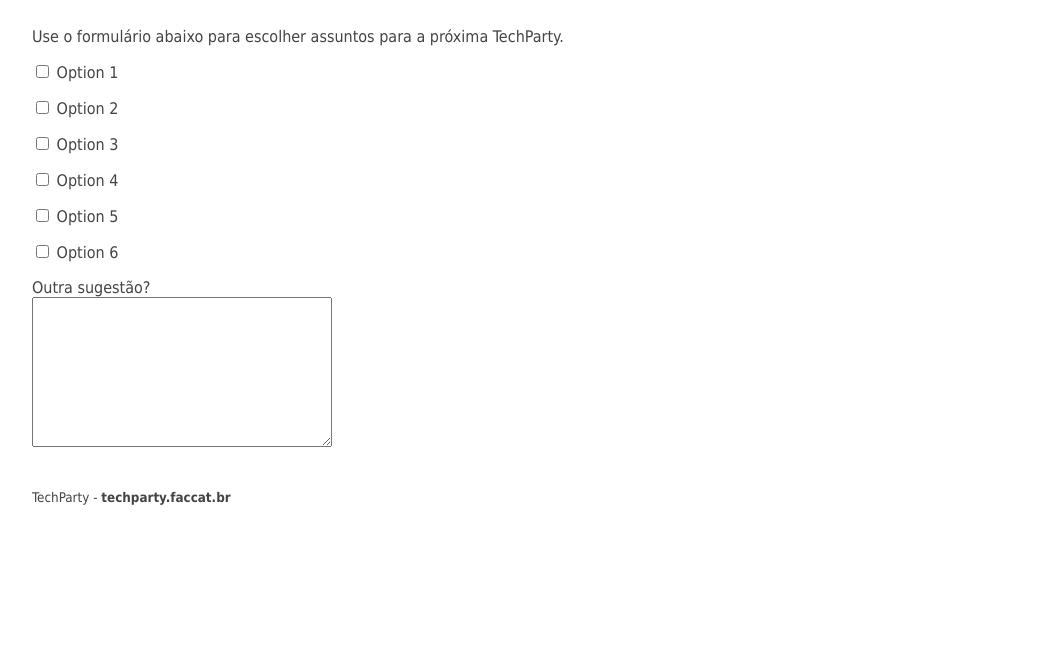
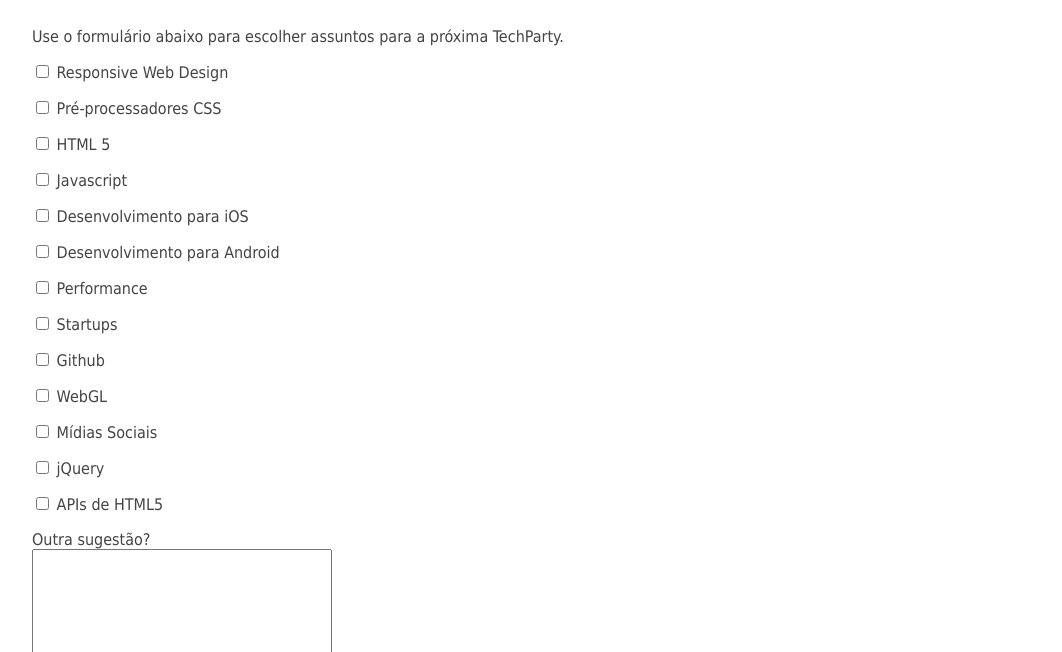
Before and after one commit to techparty/techparty-suggestion, a website: page views/index.html in a window 1280 px wide. Shown: the part 300-952 px from the top of the page, without its empty margins (108-1170 px from the left). Before the commit the page ends 826 px from the top, so only its background shows below. Drawn offline with Linux system fonts and the light colour scheme; files that its build step writes are made by us from their sources; files whose address does not match are found by name.

Commit message:
Add options

```diff
--- a/views/index.html
+++ b/views/index.html
@@ -42,41 +42,88 @@
       <section class="section">
         <p>Use o formulário abaixo para escolher assuntos para a próxima TechParty.</p>
 
-        <form action="" id="form">
+        <form action="./submit" method="post" id="form">
           <p>
-            <input type="checkbox" name="" id="opt-1">
-            <label for="opt-1">Option 1</label>
+            <input type="checkbox" name="opt[rwd]" id="opt-1">
+            <label for="opt-1">Responsive Web Design</label>
           </p>
 
           <p>
-            <input type="checkbox" name="" id="opt-2">
-            <label for="opt-2">Option 2</label>
+            <input type="checkbox" name="opt[preprocessadores]" id="opt-2">
+            <label for="opt-2">Pré-processadores CSS</label>
           </p>
 
           <p>
-            <input type="checkbox" name="" id="opt-3">
-            <label for="opt-3">Option 3</label>
+            <input type="checkbox" name="opt[html5]" id="opt-3">
+            <label for="opt-3">HTML 5</label>
           </p>
 
           <p>
-            <input type="checkbox" name="" id="opt-4">
-            <label for="opt-4">Option 4</label>
+            <input type="checkbox" name="opt[javascript]" id="opt-4">
+            <label for="opt-4">Javascript</label>
           </p>
 
           <p>
-            <input type="checkbox" name="" id="opt-5">
-            <label for="opt-5">Option 5</label>
+            <input type="checkbox" name="opt[ios]" id="opt-5">
+            <label for="opt-5">Desenvolvimento para iOS</label>
           </p>
 
           <p>
-            <input type="checkbox" name="" id="opt-6">
-            <label for="opt-6">Option 6</label>
+            <input type="checkbox" name="opt[android]" id="opt-6">
+            <label for="opt-6">Desenvolvimento para Android</label>
+          </p>
+
+          <p>
+            <input type="checkbox" name="opt[performance]" id="opt-7">
+            <label for="opt-7">Performance</label>
+          </p>
+
+          <p>
+            <input type="checkbox" name="opt[startups]" id="opt-8">
+            <label for="opt-8">Startups</label>
+          </p>
+
+          <p>
+            <input type="checkbox" name="opt[github]" id="opt-9">
+            <label for="opt-9">Github</label>
+          </p>
+
+          <p>
+            <input type="checkbox" name="opt[webgl]" id="opt-10">
+            <label for="opt-10">WebGL</label>
+          </p>
+
+          <p>
+            <input type="checkbox" name="opt[midiassociais]" id="opt-11">
+            <label for="opt-11">Mídias Sociais</label>
+          </p>
+
+          <p>
+            <input type="checkbox" name="opt[jquery]" id="opt-12">
+            <label for="opt-12">jQuery</label>
+          </p>
+
+          <p>
+            <input type="checkbox" name="opt[htmlapi]" id="opt-13">
+            <label for="opt-13">APIs de HTML5</label>
           </p>
 
           <p>
             <label for="opt-other">Outra sugestão?</label> <br>
             <textarea name="" id="opt-other"></textarea>
           </p>
+
+          <p>
+            <label for="opt-name">Nome</label> <br>
+            <input type="text" name="" id="opt-name">
+          </p>
+
+          <p>
+            <label for="opt-email">Email</label> <br>
+            <input type="email" name="" id="opt-email">
+          </p>
+
+          <button type="submit">Enviar</button>
         </form>
 
       </section>
```
Also changed, not shown: routes/index.js (+6 -1 lines).
